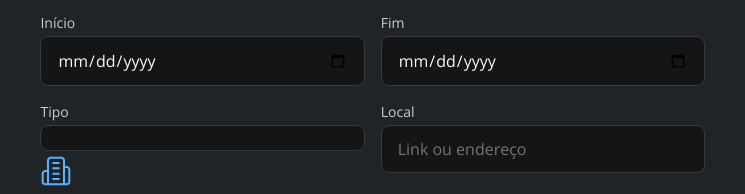
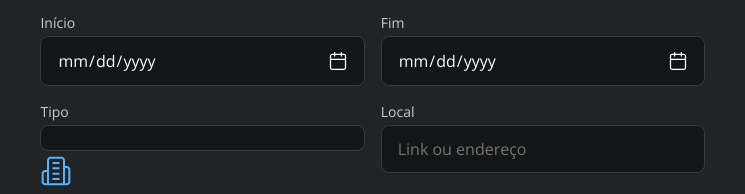
Before and after one commit to mmnc12/formulario-convite, a plain HTML site: page index.html in a window 1280 px wide. Shown: the part 313-507 px from the top of the page, 445-1190 px from the left. Drawn offline with nearby package versions, Linux system fonts and the light colour scheme.

Commit message:
Trabalhando um pouco mais no input

```diff
--- a/styles/fields/index.css
+++ b/styles/fields/index.css
@@ -25,8 +25,31 @@ label {
 }
 
 input:focus,
-textarea:focus {
+textarea:focus,
+input[type="date"]:focus-within {
   outline: .25rem solid #363B40;
   border: .125rem solid #59B2FF;
+  outline-offset: .1px;
+}
 
+input[type="date"] {
+  position: relative;
+  &::-webkit-calendar-picker-indicator {
+    /* position: absolute;
+    background: url(../../assets/icons/calendar.svg) center/contain;
+    right: 1rem; */
+    opacity: 0;
+  }
+
+  &::before {
+    content: "";
+    position: absolute;
+    background: url(../../assets/icons/calendar.svg) center/contain;
+    right: 1rem;
+    width: 1.25rem;
+    height: 1.25rem;
+
+    top: 50%;
+    transform: translateY(-50%);
+  }
 }
```
